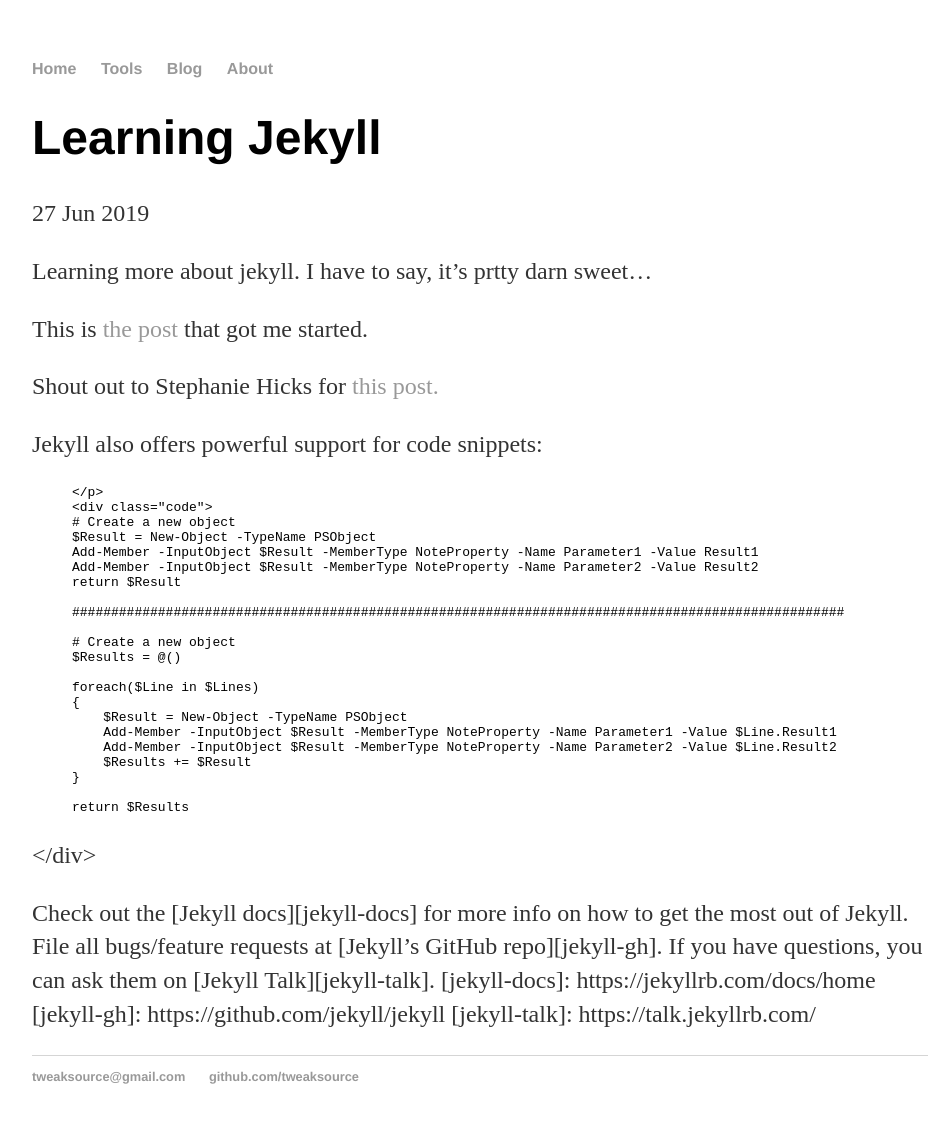
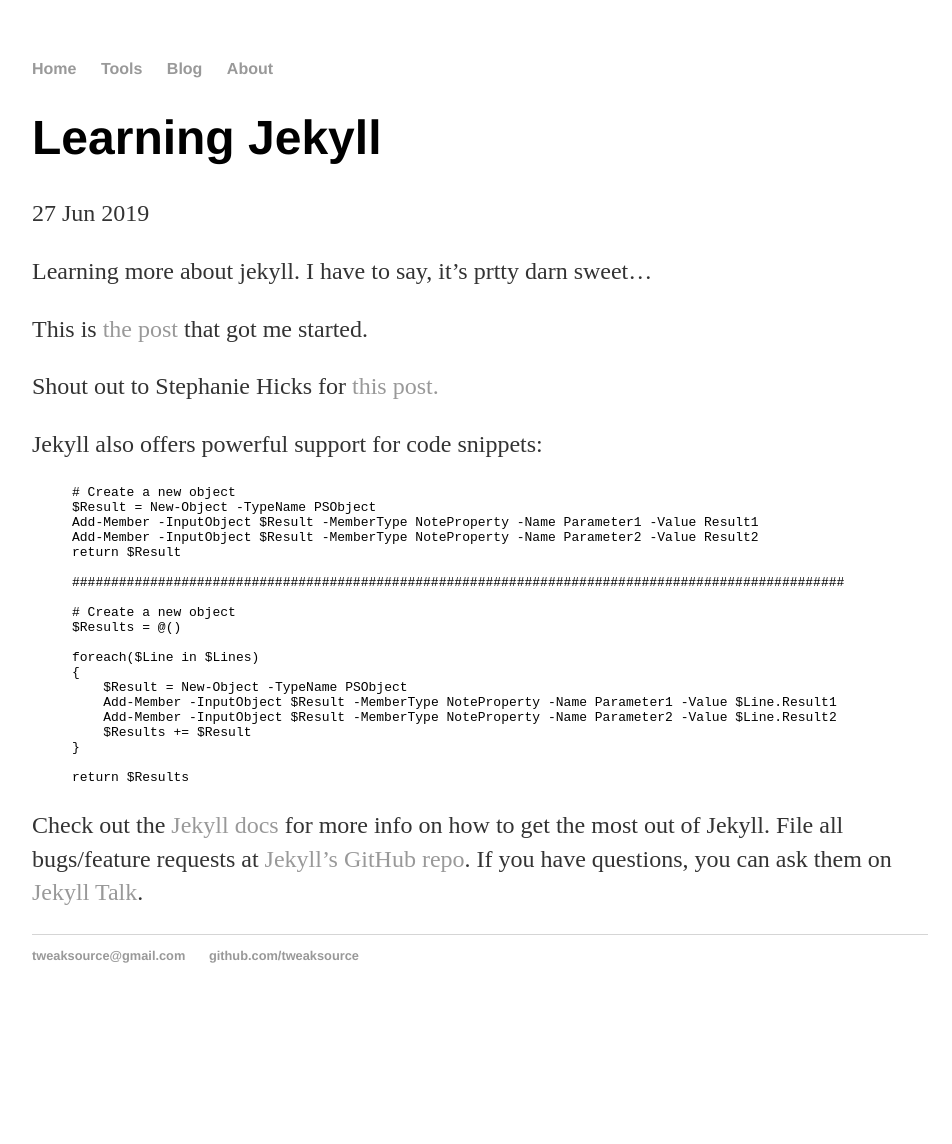
Before and after one commit to tweaksource/tweaksource.github.io, a Jekyll site: the page built from _posts/2019-06-27-learning-jekyll.markdown, in a window 1280 px wide. Shown: the whole page, without its empty margins (160-1112 px from the left). Built offline with Jekyll 4.4.1, drawn with Linux system fonts in a browser that asks for light colours; after the commit the page ends 1023 px from its top, so only the background shows below that.

Commit message:
formatting html

```diff
--- a/_posts/2019-06-27-learning-jekyll.markdown
+++ b/_posts/2019-06-27-learning-jekyll.markdown
@@ -13,8 +13,6 @@
 Jekyll also offers powerful support for code snippets:
 
 {% highlight powershell %}
-</p>
-<div class="code">
 # Create a new object
 $Result = New-Object -TypeName PSObject
 Add-Member -InputObject $Result -MemberType NoteProperty -Name Parameter1 -Value Result1
@@ -36,8 +34,6 @@
 
 return $Results
 {% endhighlight %}
-</div> <!-- end code div -->
-<p>
 
 Check out the [Jekyll docs][jekyll-docs] for more info on how to get the most out of Jekyll. File all bugs/feature requests at [Jekyll’s GitHub repo][jekyll-gh]. If you have questions, you can ask them on [Jekyll Talk][jekyll-talk].
 
```
